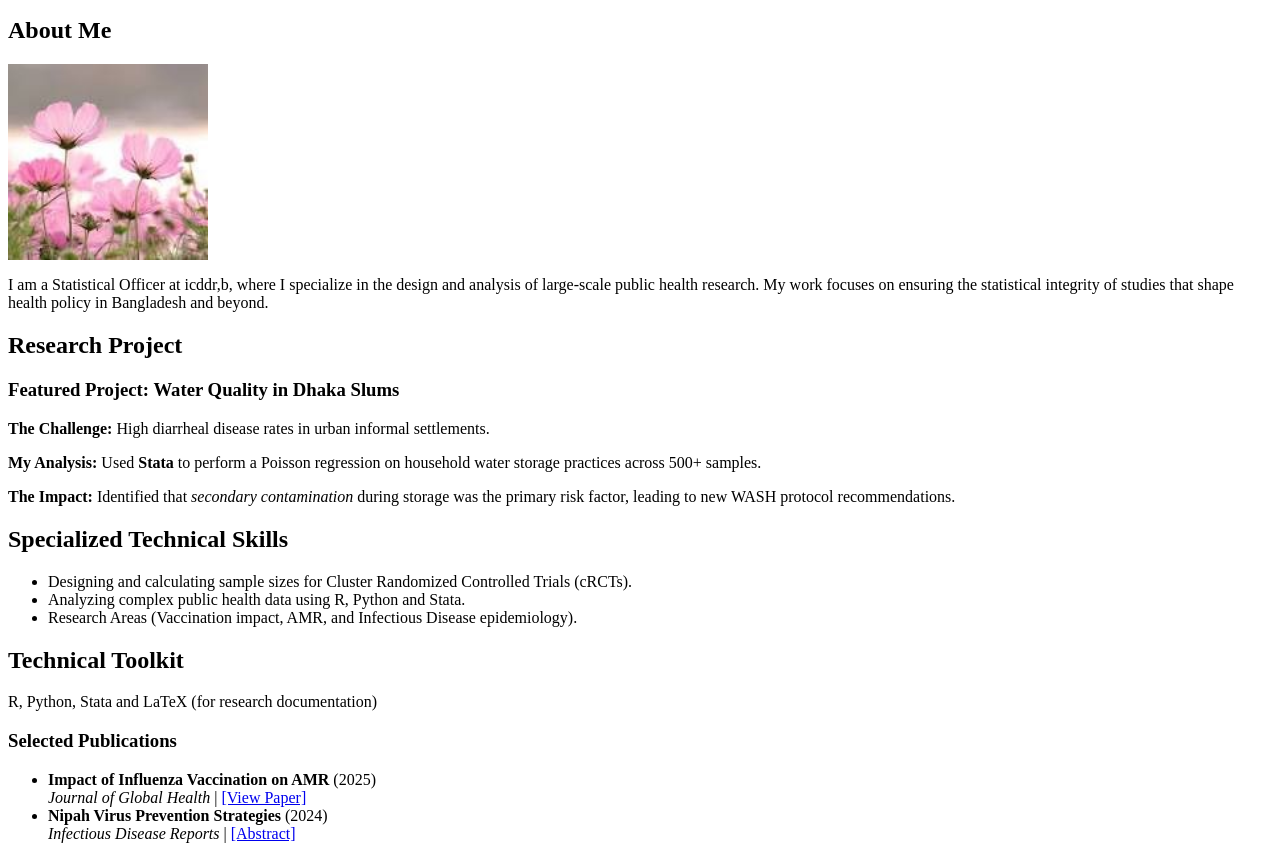
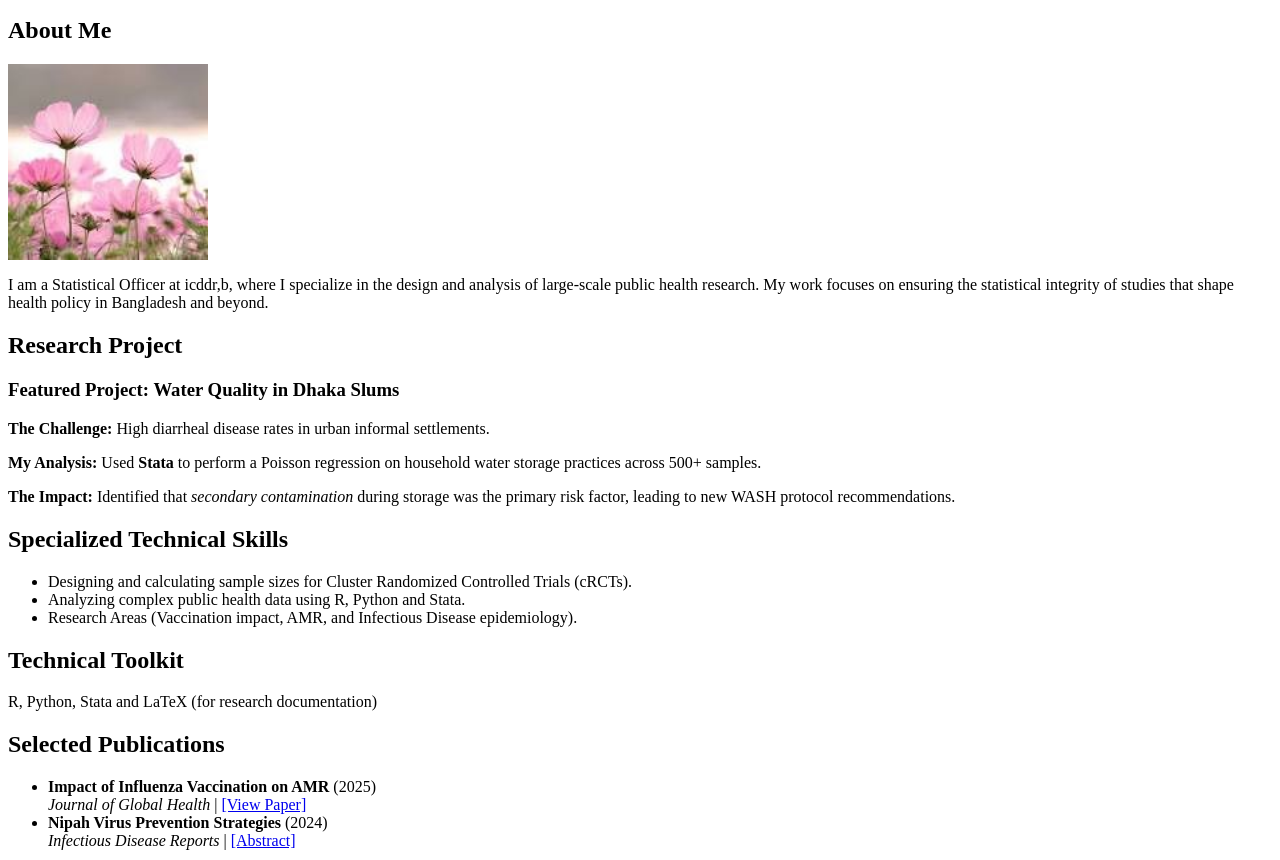
Before and after one commit to shamim4785/my-portfolio, a plain HTML site: page index.html in a window 1280 px wide. Shown: the part 87-947 px from the top of the page. Drawn offline with Linux system fonts and the light colour scheme.

Commit message:
Update index.html

```diff
--- a/index.html
+++ b/index.html
@@ -40,7 +40,7 @@
     </section>
 
     <section id="publications">
-        <h3>Selected Publications</h3>
+        <h2>Selected Publications</h2>
     <ul>
       <li>
         <strong>Impact of Influenza Vaccination on AMR</strong> (2025) <br>
```
